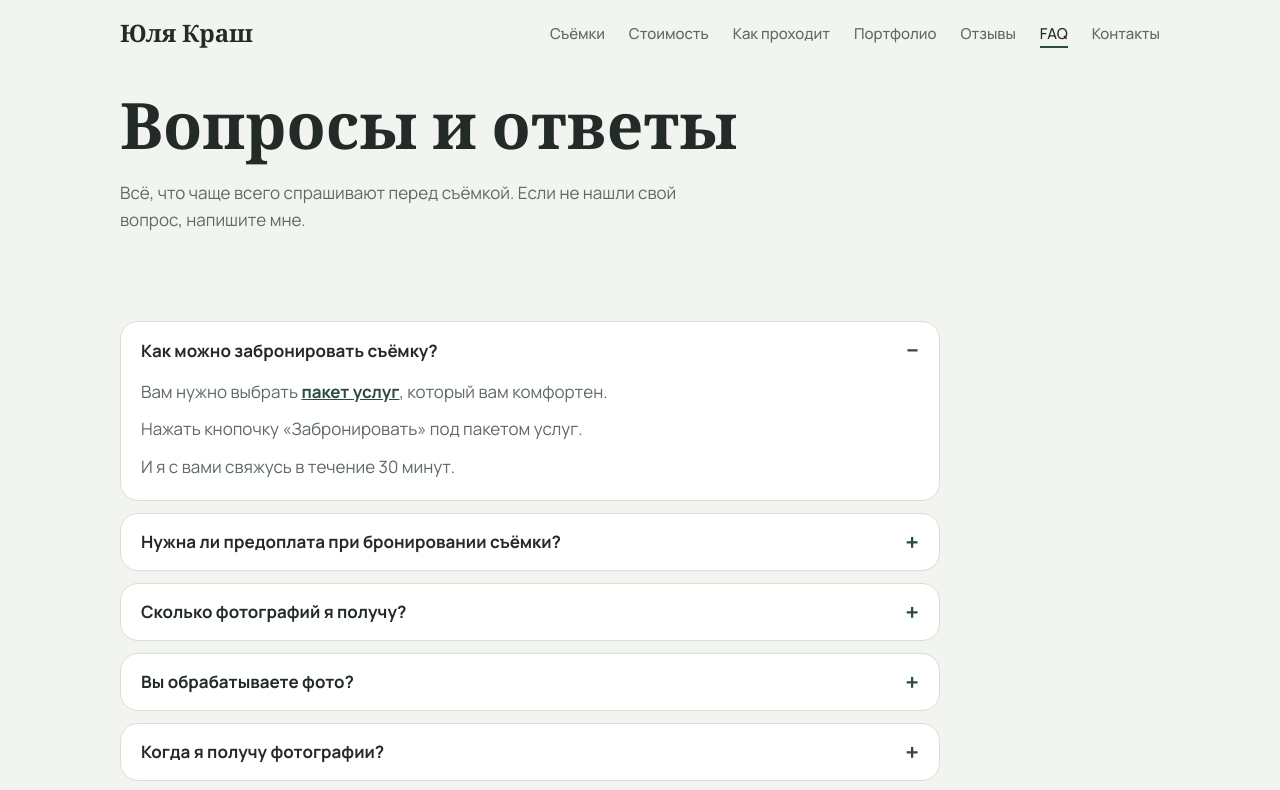
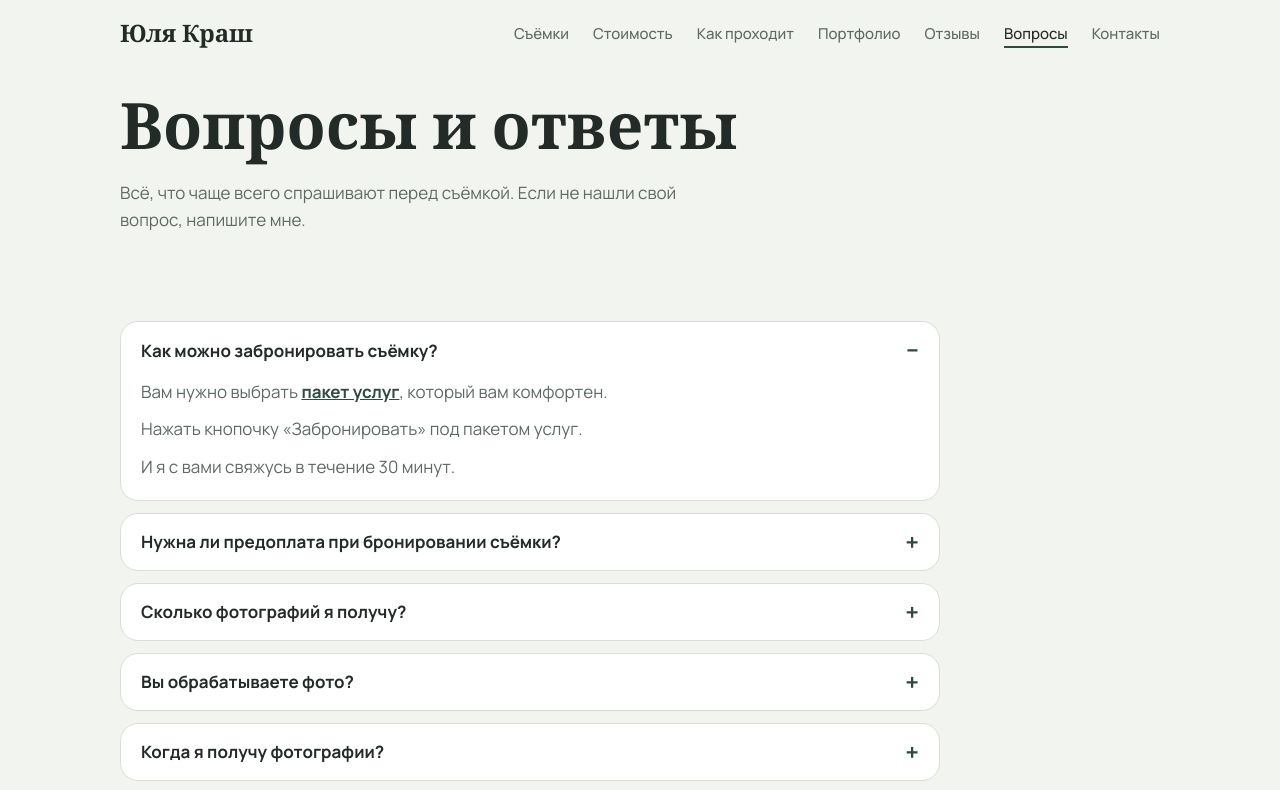
Before and after one commit to krashakovanastyaa0604-spec/mamin-site, a plain HTML site: page faq.html in a window 1280 px wide. Shown: the top 790 px of the page. Drawn offline with nearby package versions, Linux system fonts and the light colour scheme.

Commit message:
зам на вопросы faq

```diff
--- a/faq.html
+++ b/faq.html
@@ -116,7 +116,7 @@
       <a href="index.html#process">Как проходит</a>
       <a href="portfolio.html">Портфолио</a>
       <a href="reviews.html">Отзывы</a>
-      <a href="faq.html" aria-current="page">FAQ</a>
+      <a href="faq.html" aria-current="page">Вопросы</a>
       <a href="index.html#contact">Контакты</a>
     </nav>
   </header>
```
